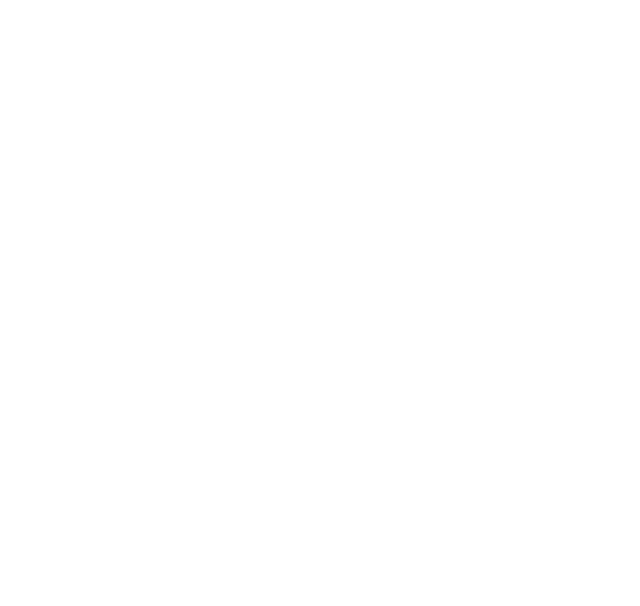
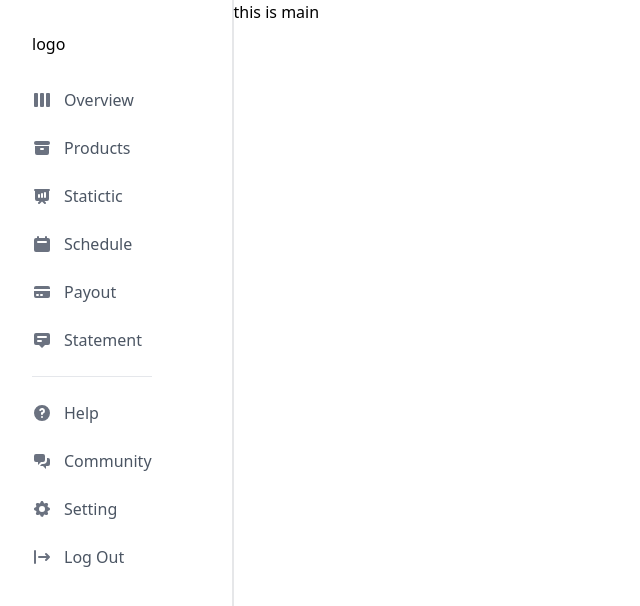
Before and after one commit to rudikurniawan99/product-management-dashboard, a React (Create React App) app: page / in a window 1280 px wide. Shown: the top 606 px of the page, without its empty margins (0-640 px from the left). Built offline with nearby package versions, Linux system fonts and the light colour scheme.

Commit message:
create sidebar

```diff
--- a/package.json
+++ b/package.json
@@ -3,11 +3,13 @@
   "version": "0.1.0",
   "private": true,
   "dependencies": {
+    "@heroicons/react": "^1.0.5",
     "@testing-library/jest-dom": "^5.14.1",
     "@testing-library/react": "^12.0.0",
     "@testing-library/user-event": "^13.2.1",
     "react": "^17.0.2",
     "react-dom": "^17.0.2",
+    "react-router-dom": "^6.2.1",
     "react-scripts": "5.0.0",
     "web-vitals": "^2.1.0"
   },
--- a/src/App.js
+++ b/src/App.js
@@ -1,8 +1,11 @@
 import React from 'react';
+import Sidebar from './components/Sidebar';
+import Router from './routes'
 
 const App = () => {
   return (
     <div className="">
+      <Router/>
     </div>
   )
 }
--- /dev/null
+++ b/src/components/Sidebar.js
@@ -0,0 +1,85 @@
+import React from 'react';
+import { AnnotationIcon, ArchiveIcon, CalendarIcon, ChatAlt2Icon, CogIcon, CreditCardIcon, LogoutIcon, PresentationChartBarIcon, QuestionMarkCircleIcon, ViewBoardsIcon } from '@heroicons/react/solid'
+import { Link } from 'react-router-dom';
+
+const Sidebar = () => {
+  return <div className="p-8 pr-20 border-r-2 border-gray-900 border-opacity-10">
+    <div className="mb-8">
+      logo
+    </div>
+    <div className="space-y-6">
+      {sidebarMainMenu.map(menu => (
+        <div className="hover:bg-blue-500 ">
+          <Link to="">
+            <div className="text-gray-600 flex items-center">
+              <div className="mr-3 w-5 text-gray-500">{menu.icon}</div>
+              <p>{menu.title}</p>
+            </div>
+          </Link>
+        </div>
+      ))}
+    </div>
+    <hr className="my-6" />
+    <div className="space-y-6">
+      {sidebarMenu.map(menu => (
+        <div className="hover:bg-blue-500">
+          <Link to="">
+            <div className="text-gray-600 flex items-center">
+              <div className="mr-3 w-5 text-gray-500">{menu.icon}</div>
+              <p>{menu.title}</p>
+            </div>
+          </Link>
+        </div>
+      ))}
+    </div>
+
+  </div>;
+};
+
+const sidebarMainMenu = [
+  {
+    title: 'Overview',
+    icon: <ViewBoardsIcon/>
+  },
+  {
+    title: 'Products',
+    icon: <ArchiveIcon/>
+  },
+  {
+    title: 'Statictic',
+    icon: <PresentationChartBarIcon/>
+  },
+  {
+    title: 'Schedule',
+    icon: <CalendarIcon/>
+  },
+  {
+    title: 'Payout',
+    icon: <CreditCardIcon/>
+  },
+  {
+    title: 'Statement',
+    icon: <AnnotationIcon/>
+  }
+]
+
+const sidebarMenu = [
+  {
+    title: 'Help',
+    icon: <QuestionMarkCircleIcon/>
+  },
+  {
+    title: 'Community',
+    icon: <ChatAlt2Icon/>
+  },
+  {
+    title: 'Setting',
+    icon: <CogIcon/>
+  },
+  {
+    title: 'Log Out',
+    icon: <LogoutIcon/>
+  }
+]
+
+export default Sidebar;
--- /dev/null
+++ b/src/pages/Main.js
@@ -0,0 +1,10 @@
+import React from 'react';
+import Sidebar from '../components/Sidebar';
+
+const Main = () => {
+  return <div>
+    this is main
+  </div>;
+};
+
+export default Main;
--- /dev/null
+++ b/src/routes/index.js
@@ -0,0 +1,22 @@
+import { BrowserRouter, Routes, Route } from "react-router-dom";
+import React from 'react';
+import Main from "../pages/Main";
+import Sidebar from "../components/Sidebar";
+
+const Router = () => {
+  return <BrowserRouter>
+    <Routes>
+      <Route
+        path="/"
+        element={(
+          <div className="flex min min-h-screen">
+          <Sidebar/>
+          <Main/>
+          </div>
+        )}
+      />
+    </Routes>
+  </BrowserRouter>;
+}
+
+export default Router;
--- a/tailwind.config.js
+++ b/tailwind.config.js
@@ -1,5 +1,7 @@
 module.exports = {
-  content: ['./src/**/*.{js, jsx, ts, tsx}'],
+  content: [
+    './src/**/*.{js, jsx, ts, tsx}',
+  ],
   theme: {
     extend: {},
   },
```
Also changed, not shown: src/components/ContentPage.js (added), 1 other file (tests, documents, lock files or other folders).
